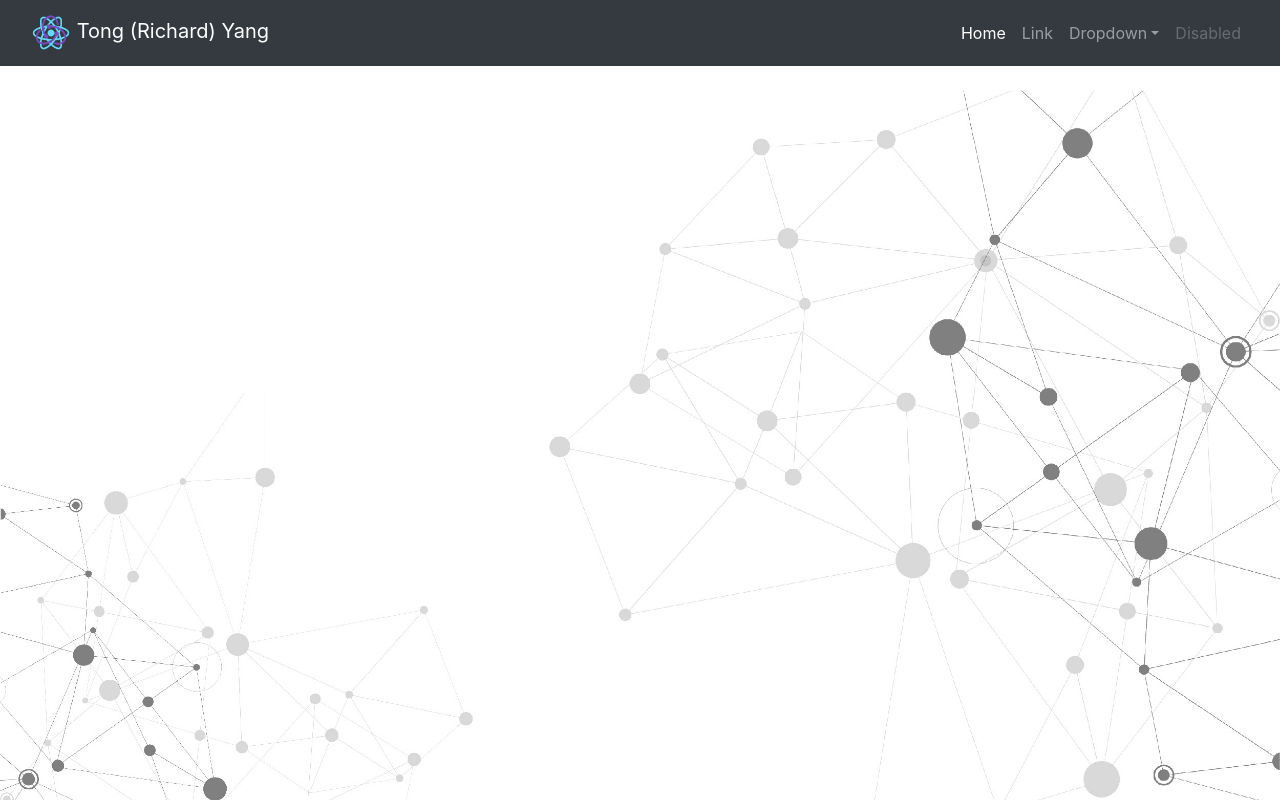
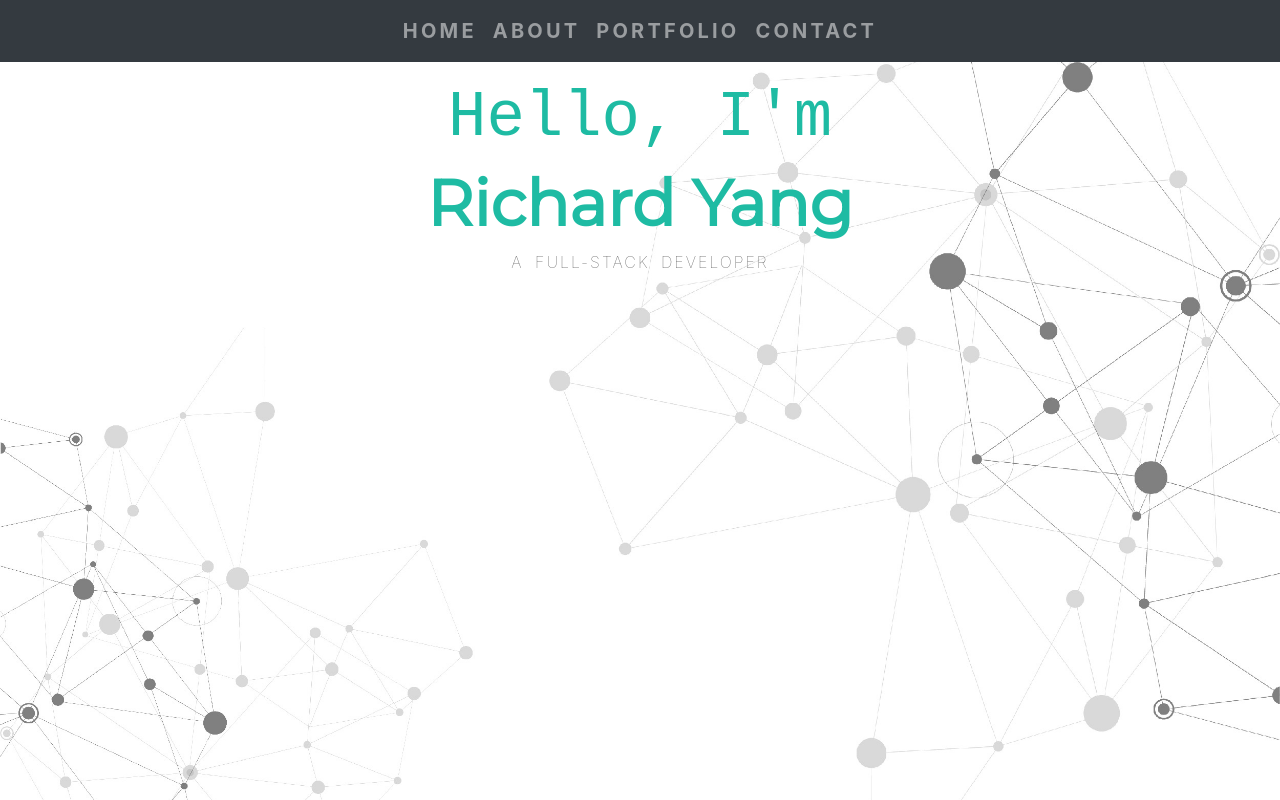
Before and after one commit to Dragontalker/react-developer-portfolio, a React (Create React App) app: page /#/ in a window 1280 px wide. Shown: the top 800 px of the page. Built offline with nearby package versions, Linux system fonts and the light colour scheme.

Commit message:
Imported styled sheet.

```diff
--- a/src/App.css
+++ b/src/App.css
@@ -1,42 +1,122 @@
-.App {
-  text-align: center;
+@import url('https://fonts.googleapis.com/css2?family=Lato:wght@400;700&family=Montserrat&family=Poppins&display=swap');
+
+body {
+    margin: 0;
+    padding: 0;
+    box-sizing: border-box;
+    overflow-x: hidden;
+    font-family: 'Lato', sans-serif;
 }
 
-.App-logo {
-  height: 40vmin;
-  pointer-events: none;
+.navbar {
+    text-transform: uppercase;
+    font-size: 20px;
+    font-weight: 700;
+    letter-spacing: 0.2rem;
+    background: rgba(0,0,0,0.6) !important;
+    padding: 5px 0px;
 }
 
-@media (prefers-reduced-motion: no-preference) {
-  .App-logo {
-    animation: App-logo-spin infinite 20s linear;
-  }
+.navbar-dark .navbar-nav .nav-link {
+    color: #fff;
+    padding-left: 80px;
 }
 
-.App-header {
-  background-color: #282c34;
-  min-height: 100vh;
-  display: flex;
-  flex-direction: column;
-  align-items: center;
-  justify-content: center;
-  font-size: calc(10px + 2vmin);
-  color: white;
+.navbar-dark .navbar-nav .nav-link.active,
+.navbar-dark .navbar-nav .nav-link:hover {
+    color: #1ebba3;
 }
 
-.App-link {
-  color: #61dafb;
+.heading-content {
+    position: absolute;
+    top: 10%;
+    width: 100%;
 }
 
-@keyframes App-logo-spin {
-  from {
-    transform: rotate(0deg);
-  }
-  to {
-    transform: rotate(360deg);
-  }
+.heading-content h5 {
+    font-size: 4em;
+    font-weight: 300;
+    color:  #1ebba3;
+    font-family: monospace;
 }
 
-nav ul li a{
+.heading-content h1 {
+    font-size: 4em;
+    font-weight: bolder;
+    color:  #1ebba3;
+    font-family: 'Montserrat', sans-serif;
+}
+
+.heading-content p {
+    font-size: 1em;
+    text-transform: uppercase;
+    font-weight: lighter;
+    color: rgb(78, 78, 78);
+    word-spacing: 5px;
+    letter-spacing: 2px;
+}
+
+#about h2 {
+    color: #1ebba3;
+}
+
+#about p {
+    font-size: 1.5rem;
+}
+
+#about .btn {
+    border: 2px solid transparent;
+    width: 40%;
+    padding: 15px 22px;
+    background: #000;
+    border-radius: 5px;
+    margin-top: 10px;
+}
+
+#about .btn a{
+    color: #fff;
+    text-decoration: none;
+    font-size: 1em;
+    font-weight: bold;
     text-transform: uppercase;
 }
+
+#about .btn:hover{
+    border: 2px solid #1ebba3;
+}
+
+#about .btn a:hover {
+    color: #1ebba3;
+}
+
+#about {
+    margin: 5px auto;
+    width: 100%;
+}
+
+.btn {
+    margin: 5px auto;
+}
+
+#portfolio .button {
+    border: 2px solid transparent;
+    width: 40%;
+    padding: 15px 22px;
+    background: #000;
+    border-radius: 5px;
+    margin-top: 10px;
+    margin-left: auto;
+    margin-right: auto;
+}
+
+#portfolio .button a{
+    color: #fff;
+    text-decoration: none;
+    font-size: 1em;
+    font-weight: bold;
+    text-transform: uppercase;
+}
+
+#portfolio .button:hover{
+    border: 2px solid #1ebba3;
+}
--- a/src/App.js
+++ b/src/App.js
@@ -1,5 +1,6 @@
 import React, { Component } from 'react';
 import { Route } from 'react-router-dom';
+import './App.css';
 
 // Import components
 import { Project, Contact } from './components/Pages';
--- a/src/components/Navbar.js
+++ b/src/components/Navbar.js
@@ -3,38 +3,29 @@ import logo from '../react-redux-log.png';
 
 const Navbar = () => {
     return (
-        <nav className="navbar navbar-expand-lg navbar-dark bg-dark">
-            <div className="container-fluid">
-                <a className="navbar-brand" href="#"><img src={logo} width="40" alt="log"/> Tong (Richard) Yang</a>
-                <button className="navbar-toggler" type="button" data-bs-toggle="collapse" data-bs-target="#navbarSupportedContent" aria-controls="navbarSupportedContent" aria-expanded="false" aria-label="Toggle navigation">
+        <div>
+            <nav className="navbar navbar-expand-lg navbar-dark bg-dark fixed-top">
+                <button className="navbar-toggler" type="button" data-bs-toggle="collapse" data-bs-target="#navbarNav" aria-controls="navbarNav" aria-expanded="false" aria-label="Toggle navigation">
                     <span className="navbar-toggler-icon"></span>
                 </button>
-                <div className="collapse navbar-collapse" id="navbarSupportedContent">
-                    <ul className="navbar-nav ml-auto mb-2 mb-lg-0">
-                        <li className="nav-item">
-                            <a className="nav-link active" aria-current="page" href="#">Home</a>
-                        </li>
-                        <li className="nav-item">
-                            <a className="nav-link" href="#">Link</a>
-                        </li>
-                        <li class="nav-item dropdown">
-                            <a class="nav-link dropdown-toggle" href="#" id="navbarDropdown" role="button" data-bs-toggle="dropdown" aria-expanded="false">
-                                Dropdown
-                            </a>
-                            <ul class="dropdown-menu" aria-labelledby="navbarDropdown">
-                                <li><a class="dropdown-item" href="#">Action</a></li>
-                                <li><a class="dropdown-item" href="#">Another action</a></li>
-                                <li><hr class="dropdown-divider" /></li>
-                                <li><a class="dropdown-item" href="#">Something else here</a></li>
-                            </ul>
-                        </li>
-                        <li class="nav-item">
-                            <a class="nav-link disabled" href="#" tabindex="-1" aria-disabled="true" >Disabled</a>
-                        </li>
+                <div className="collapse navbar-collapse" id="navbarNav">
+                    <ul className="navbar-nav mx-auto">
+                    <li className="nav-item">
+                        <a className="nav-link" href="#homeTitle">Home</a>
+                    </li>
+                    <li class="nav-item">
+                        <a class="nav-link" href="#aboutTitle">About</a>
+                    </li>
+                    <li class="nav-item">
+                        <a class="nav-link" href="#portfolioTitle">Portfolio</a>
+                    </li>
+                    <li class="nav-item">
+                        <a class="nav-link" href="#contactTitle">Contact</a>
+                    </li>
                     </ul>
                 </div>
-            </div>
-        </nav>
+            </nav>
+        </div>
     )
 };
 
```
